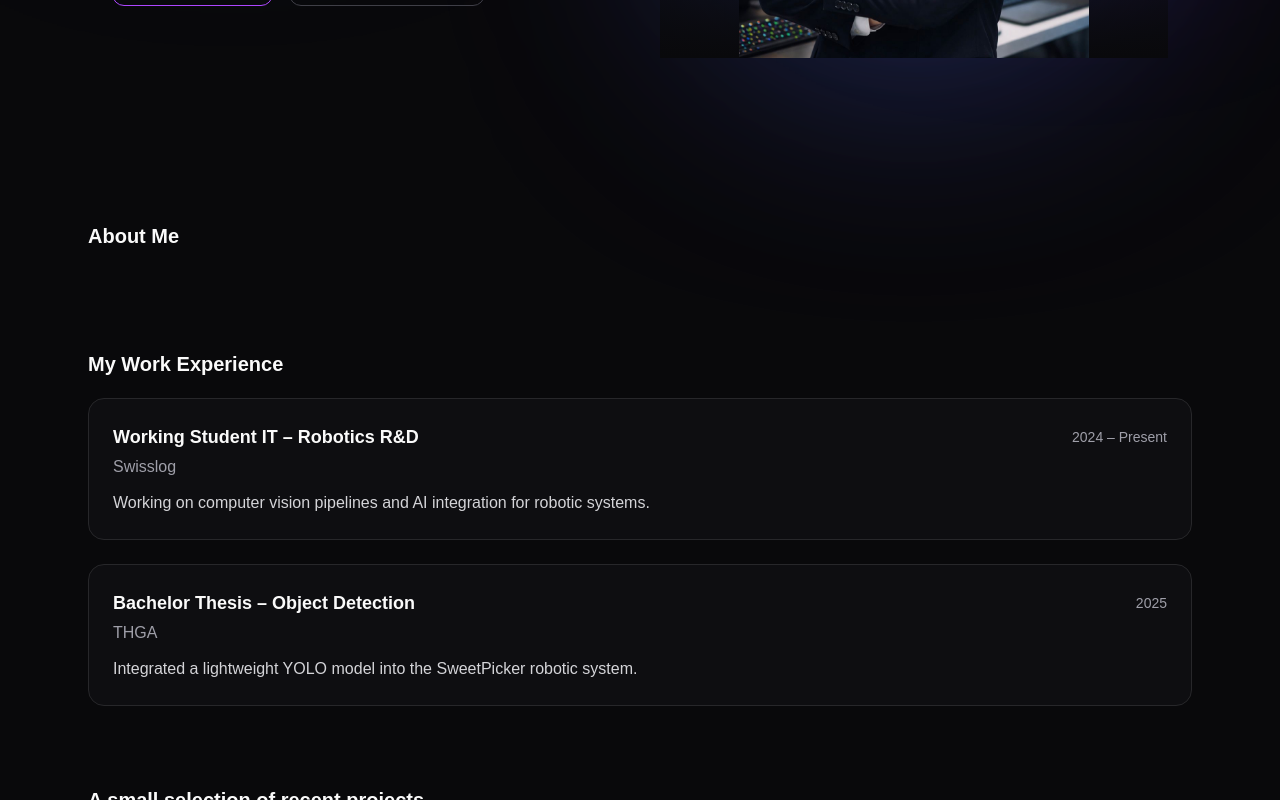
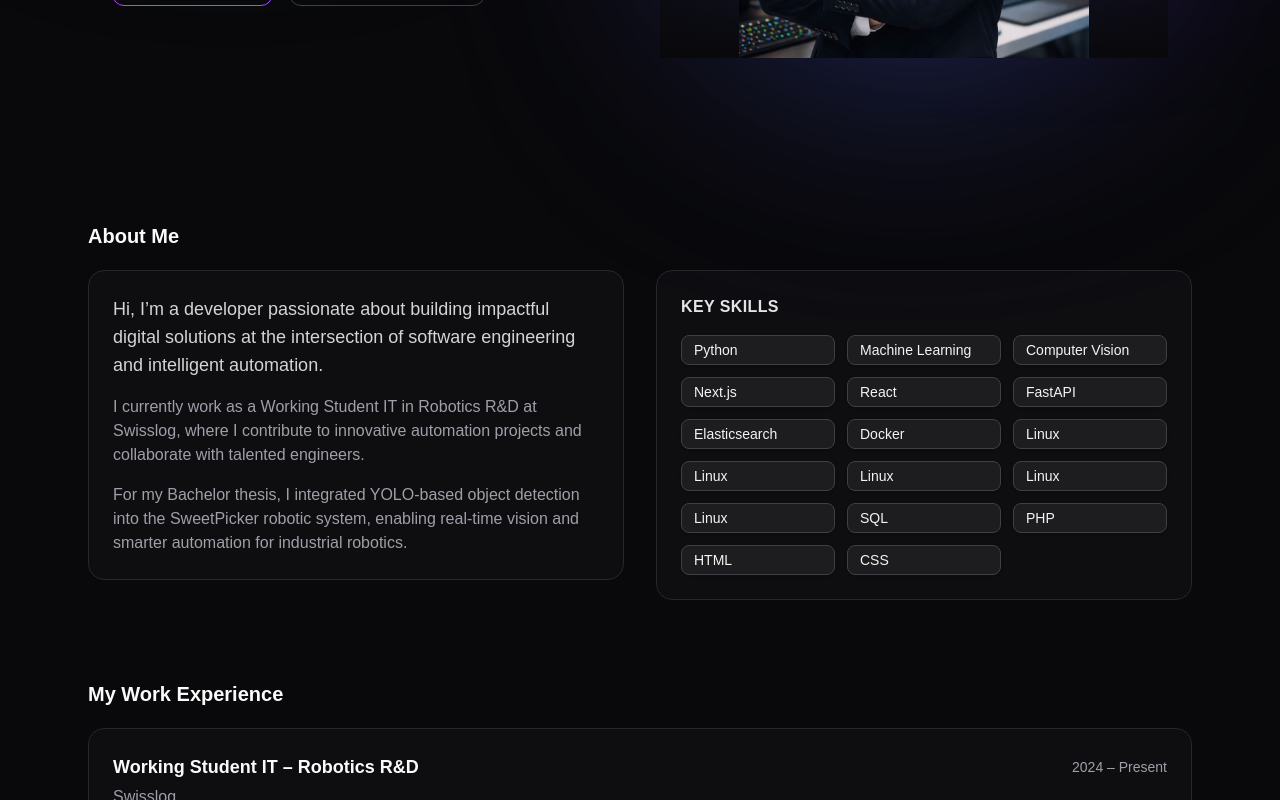
Before and after one commit to mansourrrrr5/my-portfolio, a Next.js app: page / in a window 1280 px wide. Shown: the part 498-1298 px from the top of the page. Built offline with nearby package versions, Linux system fonts and the light colour scheme.

Commit message:
Add about section

```diff
--- a/app/page.tsx
+++ b/app/page.tsx
@@ -1,6 +1,7 @@
 import Navbar from "@/components/Navbar";
 import Hero from "@/components/Hero";
 import Section from "@/components/Section";
+import About from "@/components/About";
 import Experience from "@/components/Experience";
 import Projects from "@/components/Projects";
 import Testimonials from "@/components/Testimonials";
@@ -14,8 +15,8 @@ export default function Page() {
       <div className="mx-auto max-w-6xl px-6">
         <Hero />
 
-        <Section id="about" title="About Me" children={undefined}>
-          {/* you can put About + Tech stack here */}
+        <Section id="about" title="About Me">
+          <About />
         </Section>
 
         <Section id="experience" title="My Work Experience">
--- /dev/null
+++ b/components/About.tsx
@@ -0,0 +1,60 @@
+import React from "react";
+
+const skills = [
+  "Python",
+  "Machine Learning",
+  "Computer Vision",
+  "Next.js",
+  "React",
+  "FastAPI",
+  "Elasticsearch",
+  "Docker",
+  "Linux",
+  "Linux",
+  "Linux",
+  "Linux",
+  "Linux",
+  "SQL",
+  "PHP",
+  "HTML",
+  "CSS",
+];
+
+export default function About() {
+  return (
+    <div className="w-full flex flex-col md:flex-row gap-8">
+      {/* Text Section */}
+      <div className="flex-1">
+        <div className="rounded-2xl border border-zinc-800 bg-zinc-900/40 p-6 flex flex-col gap-4">
+          <p className="text-zinc-300 text-lg">
+            Hi, I’m a developer passionate about building impactful digital solutions at the intersection of software engineering and intelligent automation.
+          </p>
+          <p className="text-zinc-400">
+            I currently work as a Working Student IT in Robotics R&D at Swisslog, where I contribute to innovative automation projects and collaborate with talented engineers.
+          </p>
+          <p className="text-zinc-400">
+            For my Bachelor thesis, I integrated YOLO-based object detection into the SweetPicker robotic system, enabling real-time vision and smarter automation for industrial robotics.
+          </p>
+        </div>
+      </div>
+      {/* Skills Grid */}
+      <div className="flex-1">
+        <div className="rounded-2xl border border-zinc-800 bg-zinc-900/40 p-6 h-full flex flex-col">
+          <h3 className="text-zinc-200 text-base font-semibold mb-4 tracking-wide uppercase">
+            Key Skills
+          </h3>
+          <div className="grid grid-cols-2 sm:grid-cols-3 gap-3">
+            {skills.map((skill) => (
+              <span
+                key={skill}
+                className="inline-block rounded-lg bg-zinc-800/60 px-3 py-1 text-zinc-100 text-sm font-medium border border-zinc-700 shadow-sm"
+              >
+                {skill}
+              </span>
+            ))}
+          </div>
+        </div>
+      </div>
+    </div>
+  );
+}
```
